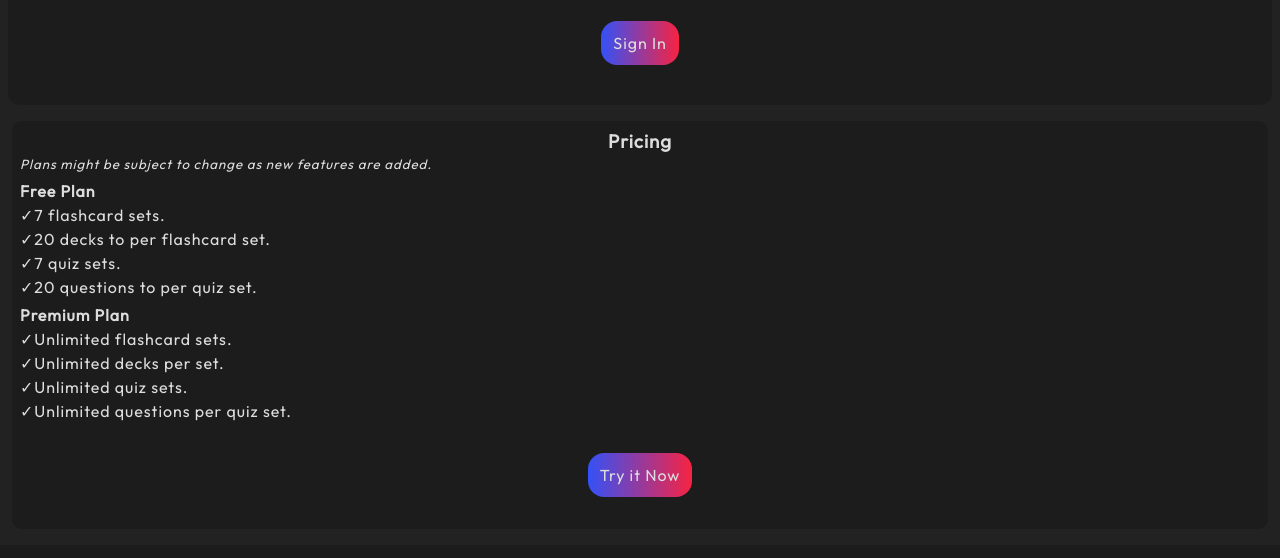
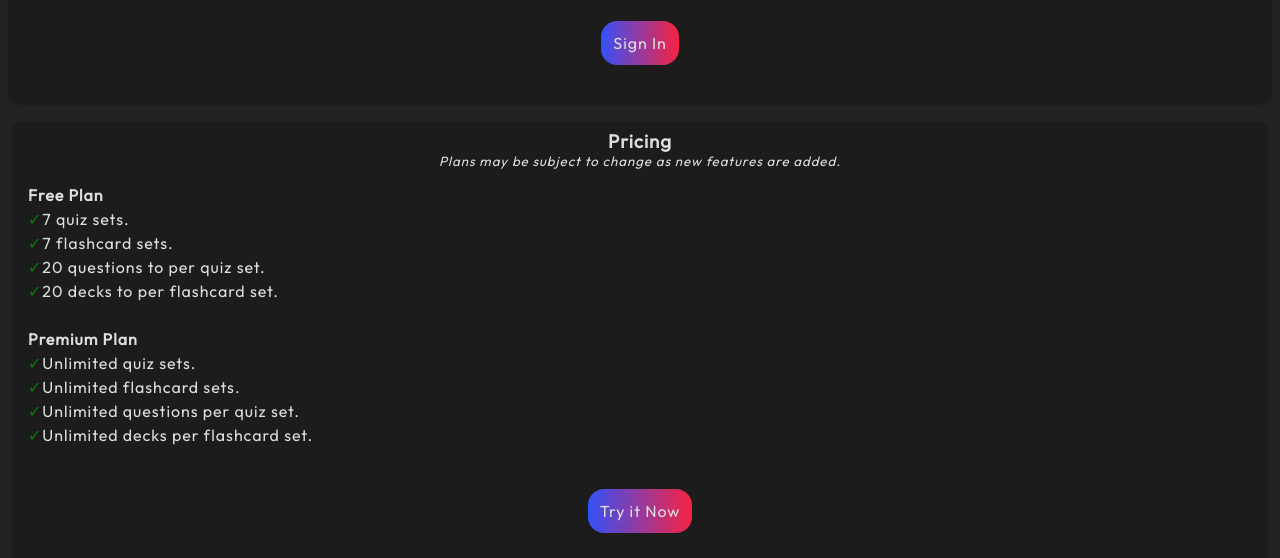
Before and after one commit to Temi-Tade/Efiqo, a plain HTML site: page index.html in a window 1280 px wide. Shown: the part 753-1311 px from the top of the page. Drawn offline with Linux system fonts and the light colour scheme; no server answers.

Commit message:
updated share in landing page

```diff
--- a/assets/css/index.css
+++ b/assets/css/index.css
@@ -625,13 +625,21 @@ footer #copyright span{
 
 #perks ul{
     margin: .5rem auto;
+    padding: .5rem;
 }
 
 #perks ul li{
-    text-align: left;
     margin: .25rem 0;
     list-style-type: "\2713";
     list-style-position: inside;
+}
+
+#perks ul li::before{
+    background-color: red;
+}
+
+#perks ul li::marker{
+    color: green;
 }
 
 #perks .get-premium-btn-wrap{
--- a/assets/js/index.js
+++ b/assets/js/index.js
@@ -184,10 +184,9 @@ async function INIT_SHARE(){
     if ("share" in navigator) {
         try {
             await navigator.share({
-                text: "efIQo. Your all-in-one study toolkit!",
+                text: "Make your study sessions more engaging with efIQo, your all-in-one study toolkit!",
                 title: "efIQo",
-                url: "http://127.0.0.1:5500/",
-
+                url: "https://temi-tade.github.io/Efiqo/",
             });
         } catch (error) {
             CREATE_MODAL("An error occured while trying to share.");
--- a/index.html
+++ b/index.html
@@ -127,22 +127,22 @@
 
         <section id="get-premium" class="signed-in">
             <h3 id="reason">Pricing</h3>
-            <small><em>Plans might be subject to change as new features are added.</em></small>
+            <small style="display: block; text-align: center;"><em>Plans may be subject to change as new features are added.</em></small>
             <div id="perks">
                 <ul>
                     <h4>Free Plan</h4>
+                    <li>7 quiz sets.</li>
                     <li>7 flashcard sets.</li>
+                    <li>20 questions to per quiz set.</li>
                     <li>20 decks to per flashcard set.</li>
-                    <li>7 quiz sets.</li>
-                    <li>20 questions to per quiz set.</li>
                 </ul>
 
                 <ul>
                     <h4>Premium Plan</h4>
+                    <li>Unlimited quiz sets.</li>
                     <li>Unlimited flashcard sets.</li>
-                    <li>Unlimited decks per set.</li>
-                    <li>Unlimited quiz sets.</li>
                     <li>Unlimited questions per quiz set.</li>
+                    <li>Unlimited decks per flashcard set.</li>
                 </ul>
 
                 <div class="get-started">
```
